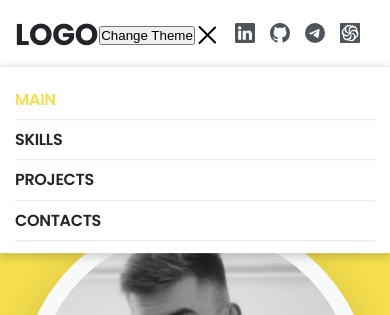
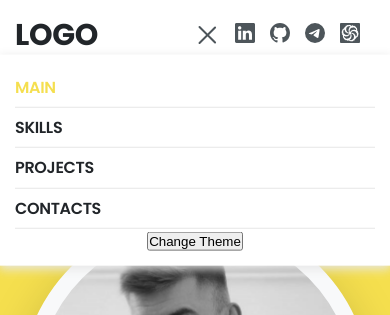
Before and after one commit to feddorovich/portfolio, a React (Create React App) app: page / in a window 390 px wide. Both pictures are taken after a click on the button 207 px from the left and 35 px from the top of the page. Shown: the top 315 px of the page. Built offline with nearby package versions, Linux system fonts and the light colour scheme.

Commit message:
dark mode desktop/mobile fix

```diff
--- a/src/components/Header/Burger/Burger.scss
+++ b/src/components/Header/Burger/Burger.scss
@@ -13,7 +13,7 @@
   .burger-line {
     width: 100%;
     height: 2px;
-    background-color: #000;
+    background-color: var(#{--iconsDefault});
     border-radius: 10px;
     transition: all 0.2s ease-out;
   }
--- a/src/components/Header/Header.module.scss
+++ b/src/components/Header/Header.module.scss
@@ -42,14 +42,14 @@
 
   .mobileMenu {
     position: absolute;
-    background-color: #FFFFFF;
+    background-color: var(#{--bgPrimaryDefault});
     width: 80%;
     z-index: 1;
     top: calc(50% - -125px);
     left: 50%;
     transform: translate(-50%, -50%);
     padding: 15px;
-    box-shadow: 0 2px 10px 1px rgba(0, 0, 0, 0.2);
+    box-shadow: 0 2px 10px 1px var(#{--boxShadowDefault});
   }
 
   @media (max-width: 991px) {
--- a/src/components/Header/Header.tsx
+++ b/src/components/Header/Header.tsx
@@ -4,7 +4,6 @@ import {Nav} from "./Nav/Nav";
 import {Container} from "../Container/Container";
 import {Burger} from "./Burger/Burger";
 import {SocialIcons} from "./SocialIcons/SocialIcons";
-import Theme from '../Theme/Theme';
 
 export const Header: FC = () => {
     const [isMenuOpen, setIsMenuOpen] = useState<boolean>(false)
@@ -23,7 +22,6 @@ export const Header: FC = () => {
                             Logo
                         </a>
                     </div>
-                    <Theme/>
                     <div className={isMenuOpen ? style.mobileMenu : style.mainMenu}>
                         <Nav isMenuOpen={isMenuOpen}
                              setIsMenuOpen={setIsMenuOpen}
--- a/src/components/Header/Nav/Nav.module.scss
+++ b/src/components/Header/Nav/Nav.module.scss
@@ -58,6 +58,8 @@
 }
 
 .navMobile {
+  background-color: var(#{--bgPrimaryDefault});
+  color: var(#{--textDefault});
   display: flex;
   flex-direction: column;
   gap: 5px;
--- a/src/components/Header/Nav/Nav.tsx
+++ b/src/components/Header/Nav/Nav.tsx
@@ -1,5 +1,6 @@
 import React, {FC, useEffect, useState} from 'react'
 import style from './Nav.module.scss'
+import Theme from "../../Theme/Theme";
 
 type NavPropsType = {
     isMenuOpen: boolean
@@ -46,27 +47,31 @@ export const Nav: FC<NavPropsType> = (props) => {
         <div>
             {!props.isMenuOpen
                 ?
-                <nav className={style.nav}>
+                    <div className={style.nav}>
                         {
                             navData.map((a, i) => {
                                 return (
-                                <a key={i} className={active === a.link ? style.active : style.link} href={`#${a.link}`}
+                                    <a key={i} className={active === a.link ? style.active : style.link}
+                                       href={`#${a.link}`}
                                        onClick={onChangeActiveLink(a.link)}>{a.name}</a>
                                 )
                             })
                         }
-                </nav>
+                        <Theme/>
+                    </div>
                 :
-                <nav className={style.navMobile}>
+                <div className={style.navMobile}>
                     {
                         navData.map((a, i) => {
                             return (
-                                <a key={i} className={active === a.link ? style.activeMobile : style.linkMobile} href={`#${a.link}`}
+                                <a key={i} className={active === a.link ? style.activeMobile : style.linkMobile}
+                                   href={`#${a.link}`}
                                    onClick={onChangeActiveLink(a.link)}>{a.name}</a>
                             )
                         })
                     }
-                </nav>
+                    <Theme/>
+                </div>
             }
         </div>
     );
```
Lines whose indentation alone changed are shown as unchanged.
